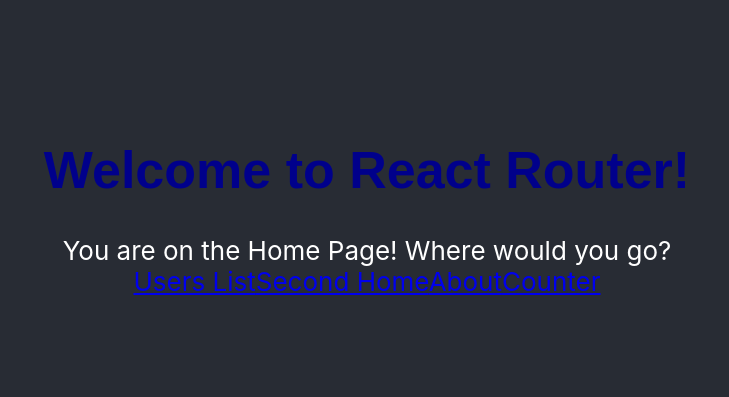
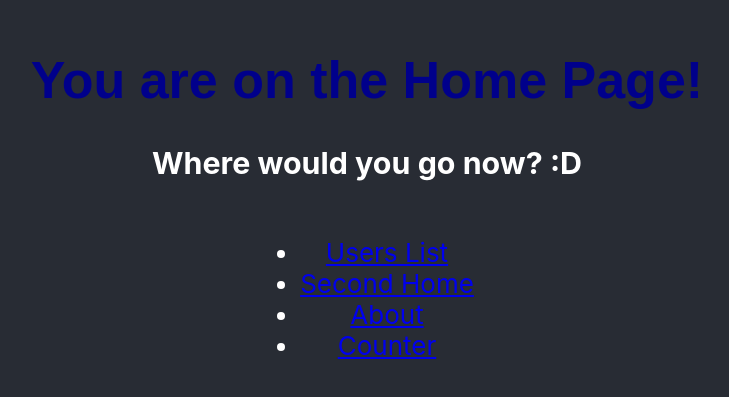
Before and after one commit to ulajeziorna20/react-router-app, a React (Create React App) app: page / in a window 1280 px wide. Shown: the part 199-596 px from the top of the page, without its empty margins (273-1002 px from the left). Built offline with nearby package versions, Linux system fonts and the light colour scheme.

Commit message:
Poprawki semantyczne linków w HomePage, nadanie atrybutów do późniejszego ostylowywania

```diff
--- a/src/App.js
+++ b/src/App.js
@@ -11,7 +11,6 @@
   return (
     <div className="App">
       <header className="App-header">
-        <h1>Welcome to React Router!</h1>
         <Routes>
           <Route path="/" element={<HomePage />} />
           <Route path="users-list" element={<UsersList />} />
--- a/src/Home.js
+++ b/src/Home.js
@@ -6,8 +6,8 @@
   return (
     <>
       <main>
-        <h2>Welcome to the Home!</h2>
-        <p>You can do this, I believe in you.</p>
+        <h2>Welcome to the Second Home!</h2>
+        <p>I was a trial homepage! Now I am one of the children of the App Route!</p>
       </main>
       <nav>
 
--- a/src/components/home-page/HomePage.js
+++ b/src/components/home-page/HomePage.js
@@ -6,12 +6,39 @@
 function HomePage() {
   return (
     <>
-      You are on the Home Page! Where would you go?
-      <nav>
-        <Link to="/users-list">Users List</Link>
-        <Link to="/second-home">Second Home</Link>
-        <Link to="/about">About</Link>
-        <Link to="/counter">Counter</Link>
+      <header>
+        <h1>
+          You are on the <span className="home-page">Home Page</span>!
+        </h1>
+        <h3>Where would you go now? :D</h3>
+      </header>
+
+      <nav className="main-navigation">
+        <ul>
+          <li>
+            <Link to="/users-list" className="link-main-list">
+              Users List
+            </Link>
+          </li>
+          <li>
+            {" "}
+            <Link to="/second-home" className="link-main-list">
+              Second Home
+            </Link>
+          </li>
+          <li>
+            {" "}
+            <Link to="/about" className="link-main-list">
+              About
+            </Link>
+          </li>
+          <li>
+            {" "}
+            <Link to="/counter" className="link-main-list">
+              Counter
+            </Link>
+          </li>
+        </ul>
       </nav>
       <Outlet />
     </>
```
